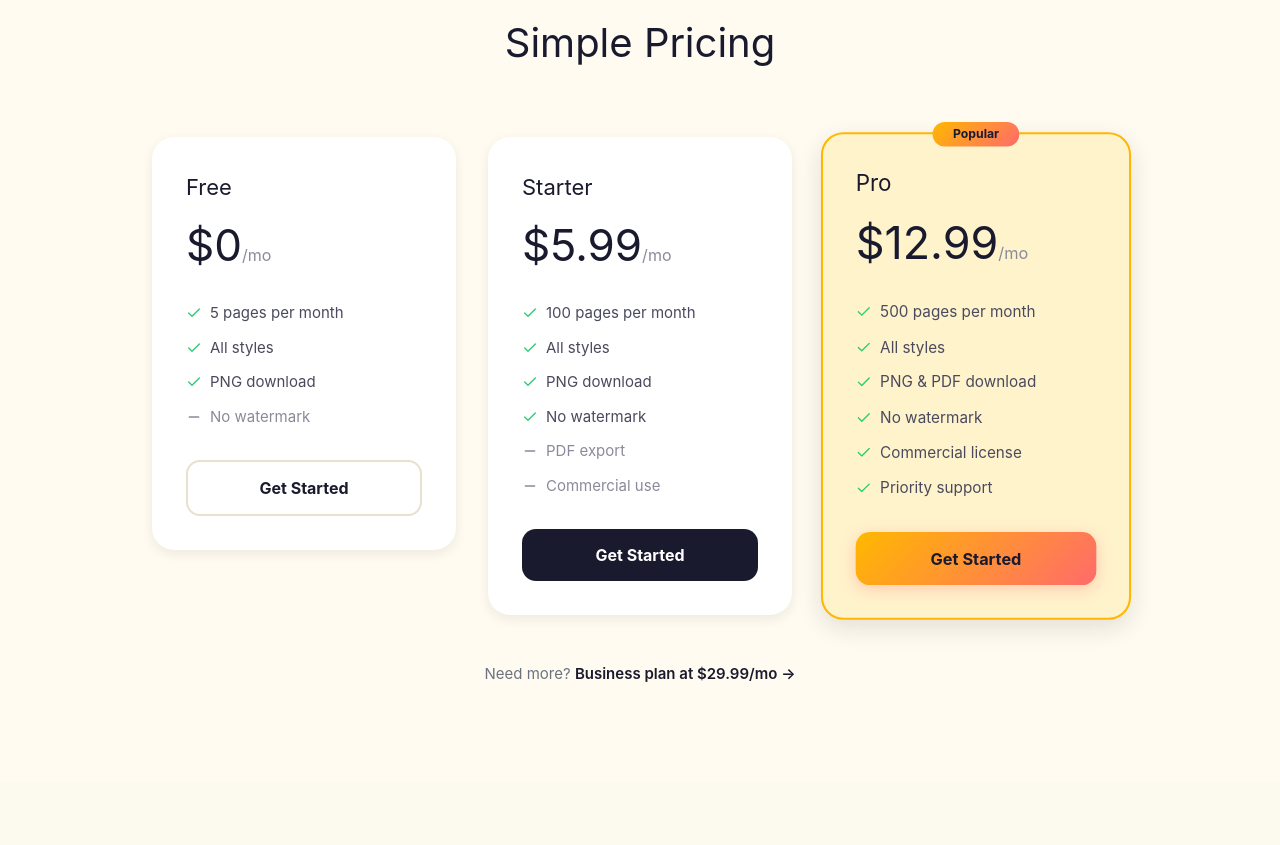
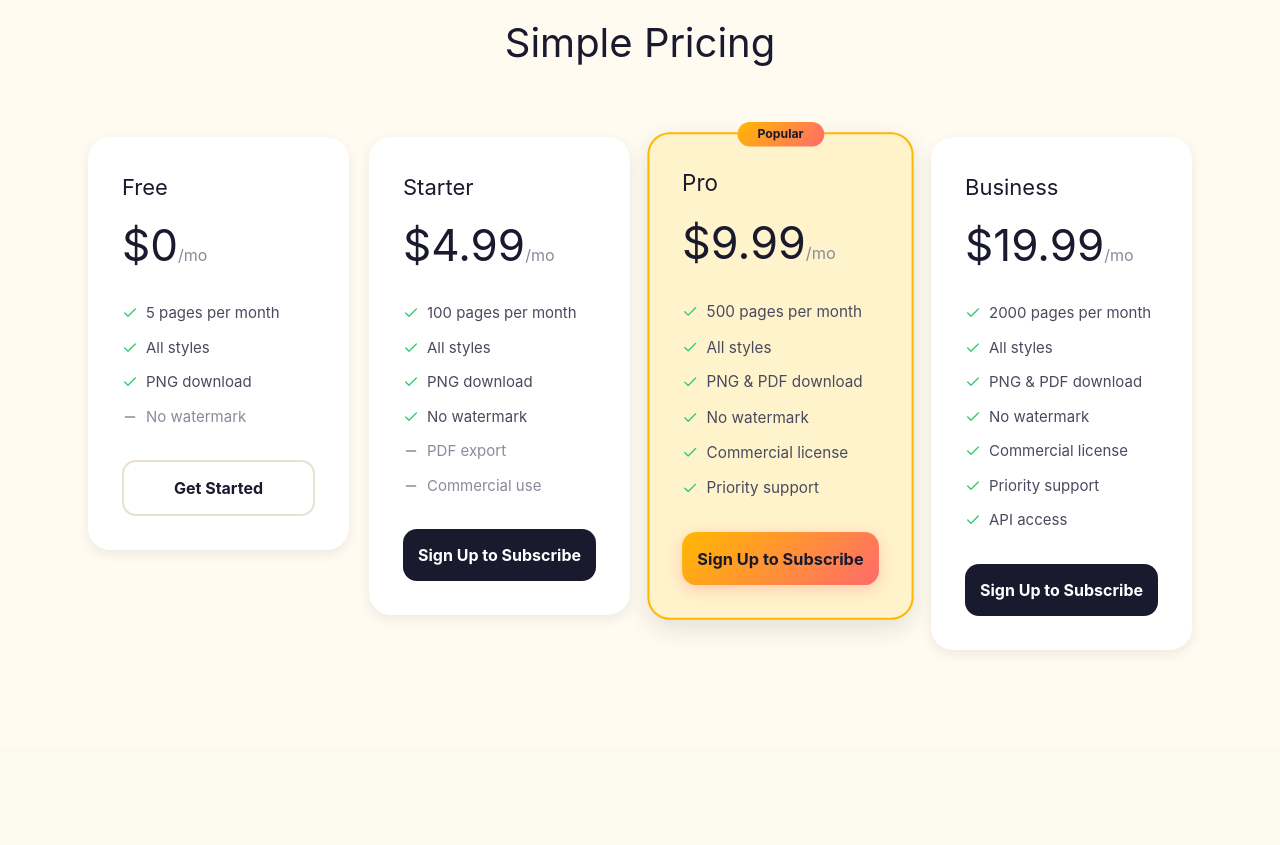
Before and after one commit to rinbs1120/pixcraftx, a Next.js app: page / in a window 1280 px wide. Shown: the part 2360-3205 px from the top of the page. Built offline with nearby package versions, Linux system fonts and the light colour scheme; no server answers; a web font is replaced by a local one.

Commit message:
feat: integrate Creem payment - checkout, webhook, pricing page

```diff
--- a/package.json
+++ b/package.json
@@ -68,7 +68,8 @@
     "tailwind-merge": "^2.6.0",
     "tw-animate-css": "^1.4.0",
     "vaul": "^1.1.2",
-    "zod": "^4.3.5"
+    "zod": "^4.3.5",
+    "@creem_io/nextjs": "^1.0.0"
   },
   "devDependencies": {
     "@tailwindcss/postcss": "^4",
--- /dev/null
+++ b/src/app/api/webhook/creem/route.ts
@@ -0,0 +1,100 @@
+import { Webhook } from '@creem_io/nextjs';
+import { createClient } from '@supabase/supabase-js';
+
+const PRODUCT_PLAN_MAP: Record<string, string> = {
+  'prod_7n0brGEbo1u1yDHsf1gI8r': 'starter',  // $4.99/月
+  'prod_15GyxRDvbgQAS0FFKb8ayp': 'pro',       // $9.99/月
+  'prod_3i1ndQTCMKtqaswpGDLwWM': 'business',  // $19.99/月
+};
+
+export const POST = Webhook({
+  webhookSecret: process.env.CREEM_WEBHOOK_SECRET!,
+  onCheckoutCompleted: async ({ customer, product, metadata }) => {
+    console.log(`[Creem] Checkout completed: ${customer.email} purchased ${product.name}`);
+
+    const plan = PRODUCT_PLAN_MAP[product.id];
+    if (!plan) {
+      console.error(`[Creem] Unknown product ID: ${product.id}`);
+      return;
+    }
+
+    // 用referenceId（即Clerk userId）或email匹配用户
+    const userId = metadata?.referenceId as string | undefined;
+    if (!userId) {
+      console.error('[Creem] No referenceId in metadata, cannot update user plan');
+      return;
+    }
+
+    const supabase = createClient(
+      process.env.NEXT_PUBLIC_SUPABASE_URL!,
+      process.env.SUPABASE_SERVICE_ROLE_KEY!
+    );
+
+    const currentMonth = new Date().toISOString().slice(0, 7);
+
+    // 更新用户当月usage记录的plan字段
+    const { data: existingUsage } = await supabase
+      .from('user_usage')
+      .select('*')
+      .eq('user_id', userId)
+      .eq('month', currentMonth)
+      .single();
+
+    if (existingUsage) {
+      await supabase
+        .from('user_usage')
+        .update({ plan, updated_at: new Date().toISOString() })
+        .eq('user_id', userId)
+        .eq('month', currentMonth);
+    } else {
+      await supabase
+        .from('user_usage')
+        .insert({ user_id: userId, month: currentMonth, pages_used: 0, plan });
+    }
+
+    // 保存订阅信息到单独表（用于管理取消/续费）
+    await supabase
+      .from('subscriptions')
+      .upsert({
+        user_id: userId,
+        creem_customer_id: customer.id,
+        plan,
+        status: 'active',
+        updated_at: new Date().toISOString(),
+      }, { onConflict: 'user_id' });
+
+    console.log(`[Creem] User ${userId} plan updated to ${plan}`);
+  },
+
+  onGrantAccess: async ({ customer, metadata }) => {
+    const userId = metadata?.referenceId as string;
+    console.log(`[Creem] Grant access for user: ${userId}, email: ${customer.email}`);
+  },
+
+  onRevokeAccess: async ({ customer, metadata }) => {
+    const userId = metadata?.referenceId as string;
+    console.log(`[Creem] Revoke access for user: ${userId}`);
+
+    if (!userId) return;
+
+    const supabase = createClient(
+      process.env.NEXT_PUBLIC_SUPABASE_URL!,
+      process.env.SUPABASE_SERVICE_ROLE_KEY!
+    );
+
+    // 将plan降回free
+    const currentMonth = new Date().toISOString().slice(0, 7);
+    await supabase
+      .from('user_usage')
+      .update({ plan: 'free', updated_at: new Date().toISOString() })
+      .eq('user_id', userId)
+      .eq('month', currentMonth);
+
+    await supabase
+      .from('subscriptions')
+      .update({ status: 'canceled', plan: 'free', updated_at: new Date().toISOString() })
+      .eq('user_id', userId);
+
+    console.log(`[Creem] User ${userId} access revoked, plan set to free`);
+  },
+});
--- /dev/null
+++ b/src/app/checkout/route.ts
@@ -0,0 +1,7 @@
+import { Checkout } from '@creem_io/nextjs';
+
+export const GET = Checkout({
+  apiKey: process.env.CREEM_API_KEY!,
+  defaultSuccessUrl: '/generate',
+  testMode: process.env.NODE_ENV !== 'production',
+});
--- a/src/components/sections/pricing.tsx
+++ b/src/components/sections/pricing.tsx
@@ -1,5 +1,9 @@
+'use client';
+
 import Link from 'next/link';
 import { Check, Minus } from 'lucide-react';
+import { CreemCheckout } from '@creem_io/nextjs';
+import { useAuth } from '@clerk/nextjs';
 
 const plans = [
   {
@@ -15,10 +19,11 @@ const plans = [
     buttonText: 'Get Started',
     buttonStyle: 'outline' as const,
     href: '/generate',
+    productId: null,
   },
   {
     name: 'Starter',
-    price: 5.99,
+    price: 4.99,
     priceNote: '/mo',
     features: [
       { text: '100 pages per month', included: true },
@@ -28,13 +33,14 @@ const plans = [
       { text: 'PDF export', included: false },
       { text: 'Commercial use', included: false },
     ],
-    buttonText: 'Get Started',
+    buttonText: 'Subscribe',
     buttonStyle: 'filled' as const,
-    href: '/generate',
+    href: null,
+    productId: 'prod_7n0brGEbo1u1yDHsf1gI8r',
   },
   {
     name: 'Pro',
-    price: 12.99,
+    price: 9.99,
     priceNote: '/mo',
     popular: true,
     features: [
@@ -45,22 +51,43 @@ const plans = [
       { text: 'Commercial license', included: true },
       { text: 'Priority support', included: true },
     ],
-    buttonText: 'Get Started',
+    buttonText: 'Subscribe',
     buttonStyle: 'gradient' as const,
-    href: '/generate',
+    href: null,
+    productId: 'prod_15GyxRDvbgQAS0FFKb8ayp',
+  },
+  {
+    name: 'Business',
+    price: 19.99,
+    priceNote: '/mo',
+    features: [
+      { text: '2000 pages per month', included: true },
+      { text: 'All styles', included: true },
+      { text: 'PNG & PDF download', included: true },
+      { text: 'No watermark', included: true },
+      { text: 'Commercial license', included: true },
+      { text: 'Priority support', included: true },
+      { text: 'API access', included: true },
+    ],
+    buttonText: 'Subscribe',
+    buttonStyle: 'filled' as const,
+    href: null,
+    productId: 'prod_3i1ndQTCMKtqaswpGDLwWM',
   },
 ];
 
 export function Pricing() {
+  const { isSignedIn, userId } = useAuth();
+
   return (
     <section id="pricing" className="py-16 md:py-24 bg-background">
-      <div className="container mx-auto px-4 md:px-6 max-w-5xl">
+      <div className="container mx-auto px-4 md:px-6 max-w-6xl">
         <h2 className="font-display text-[32px] md:text-[40px] text-foreground text-center mb-16">
           Simple Pricing
         </h2>
 
-        {/* Pricing Grid - 3 columns */}
-        <div className="grid md:grid-cols-3 gap-6 md:gap-8 items-start">
+        {/* Pricing Grid - 4 columns */}
+        <div className="grid md:grid-cols-2 lg:grid-cols-4 gap-6 md:gap-5 items-start">
           {plans.map((plan) => (
             <div
               key={plan.name}
@@ -118,12 +145,16 @@ export function Pricing() {
               </ul>
 
               {/* CTA Button */}
-              <Link
-                href={plan.href}
+              {plan.productId && isSignedIn ? (
+                <CreemCheckout
+                  productId={plan.productId}
+                  successUrl="/generate"
+                  referenceId={userId}
+                  metadata={{ userId: userId }}
+                >
+                  <button
                     className={`block w-full py-3.5 rounded-xl font-bold text-center transition-all ${
-                  plan.buttonStyle === 'outline'
-                    ? 'border-2 border-[#E8E0D0] text-foreground hover:border-[#FFB800] hover:text-[#FFB800]'
-                    : plan.buttonStyle === 'filled'
+                      plan.buttonStyle === 'filled'
                         ? 'bg-[#1A1A2E] text-white hover:bg-[#1A1A2E]/90'
                         : 'text-[#1A1A2E] hover:-translate-y-0.5'
                     }`}
@@ -134,18 +165,40 @@ export function Pricing() {
                     }
                   >
                     {plan.buttonText}
+                  </button>
+                </CreemCheckout>
+              ) : plan.productId ? (
+                // 未登录用户点击跳转登录
+                <Link
+                  href="/generate"
+                  className={`block w-full py-3.5 rounded-xl font-bold text-center transition-all ${
+                    plan.buttonStyle === 'filled'
+                      ? 'bg-[#1A1A2E] text-white hover:bg-[#1A1A2E]/90'
+                      : 'text-[#1A1A2E] hover:-translate-y-0.5'
+                  }`}
+                  style={
+                    plan.buttonStyle === 'gradient'
+                      ? { background: 'linear-gradient(135deg, #FFB800 0%, #FF6B6B 100%)', boxShadow: '0 4px 16px rgba(255,107,107,0.3)' }
+                      : undefined
+                  }
+                >
+                  Sign Up to Subscribe
                 </Link>
+              ) : (
+                <Link
+                  href={plan.href!}
+                  className={`block w-full py-3.5 rounded-xl font-bold text-center transition-all ${
+                    plan.buttonStyle === 'outline'
+                      ? 'border-2 border-[#E8E0D0] text-foreground hover:border-[#FFB800] hover:text-[#FFB800]'
+                      : ''
+                  }`}
+                >
+                  {plan.buttonText}
+                </Link>
+              )}
             </div>
           ))}
         </div>
-
-        {/* Business Plan Note */}
-        <p className="text-center mt-12 text-[15px] text-muted-foreground">
-          Need more?{' '}
-          <Link href="/pricing" className="text-foreground font-semibold hover:text-[#FFB800] transition-colors">
-            Business plan at $29.99/mo →
-          </Link>
-        </p>
       </div>
     </section>
   );
```
Also changed, not shown: 2 other files (tests, documents, lock files or other folders). Lines whose indentation alone changed are shown as unchanged.
